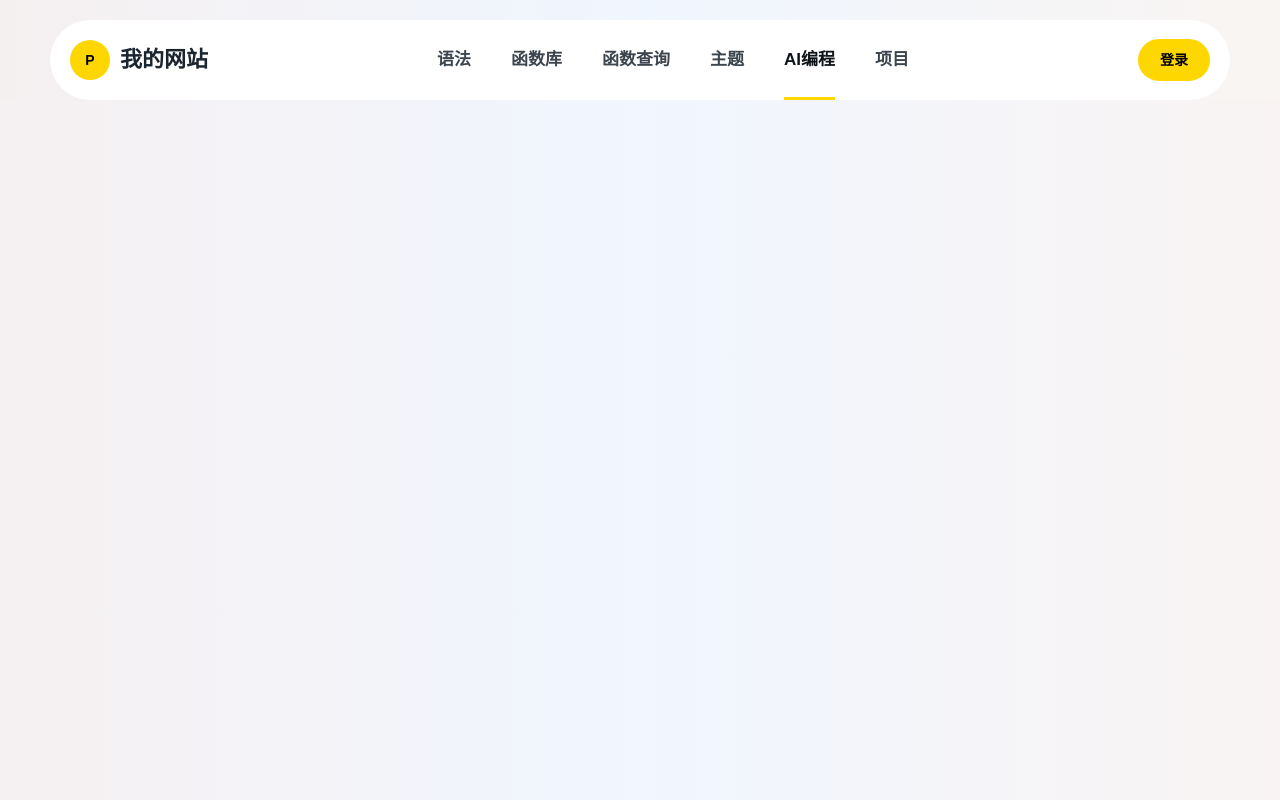
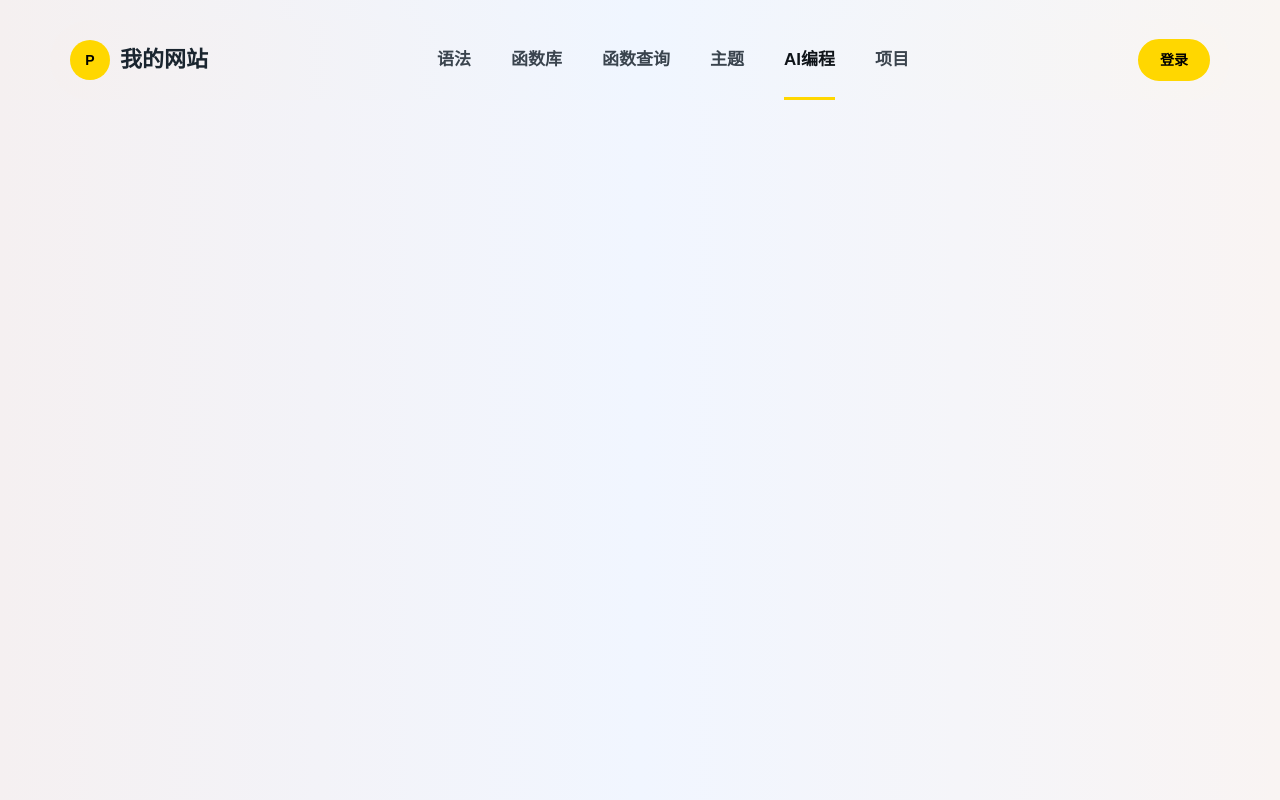
Before and after one commit to huangzhixin2018-sudo/magic, a Django app: page /ai-programming/ in a window 1280 px wide. Run offline with Django 5.2, Linux system fonts and the light colour scheme.

Commit message:
Change navigation bar background to gradient color instead of white

```diff
--- a/templates/base/navigation.html
+++ b/templates/base/navigation.html
@@ -40,7 +40,7 @@
     display: flex !important;
     align-items: center !important;
     justify-content: space-between !important;
-    background: #ffffff !important;
+    background: linear-gradient(90deg, #f5f0f0, #f0f6ff, #f9f5f2) !important;
     border-radius: 50px !important;
     box-sizing: border-box !important;
     position: relative !important;
```
